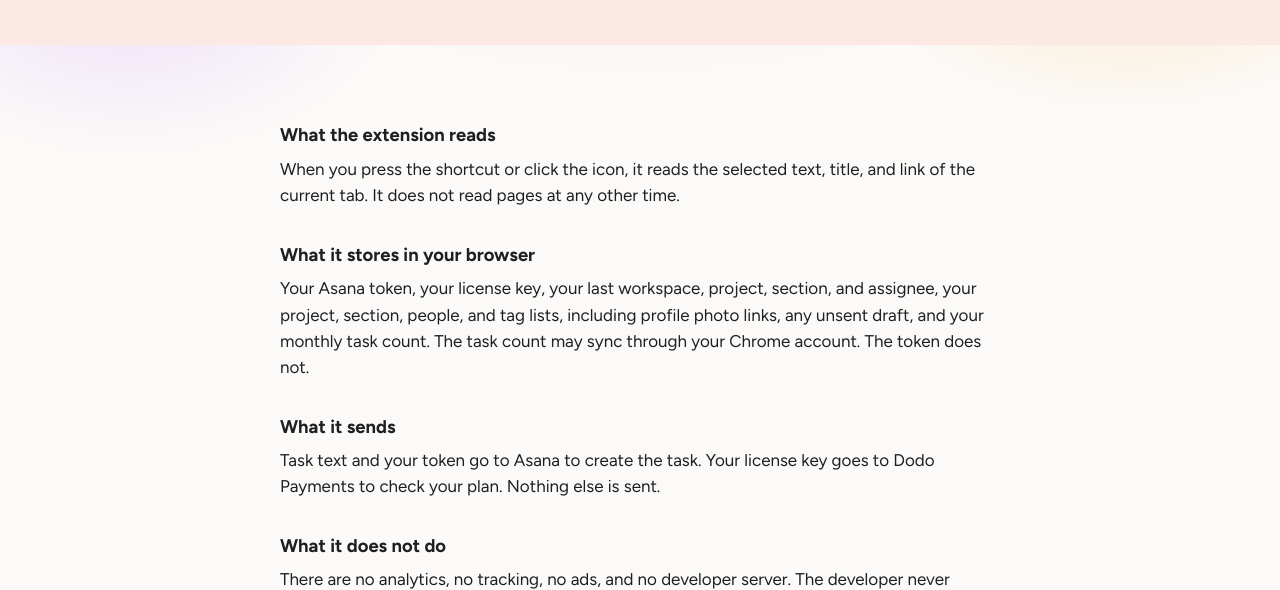
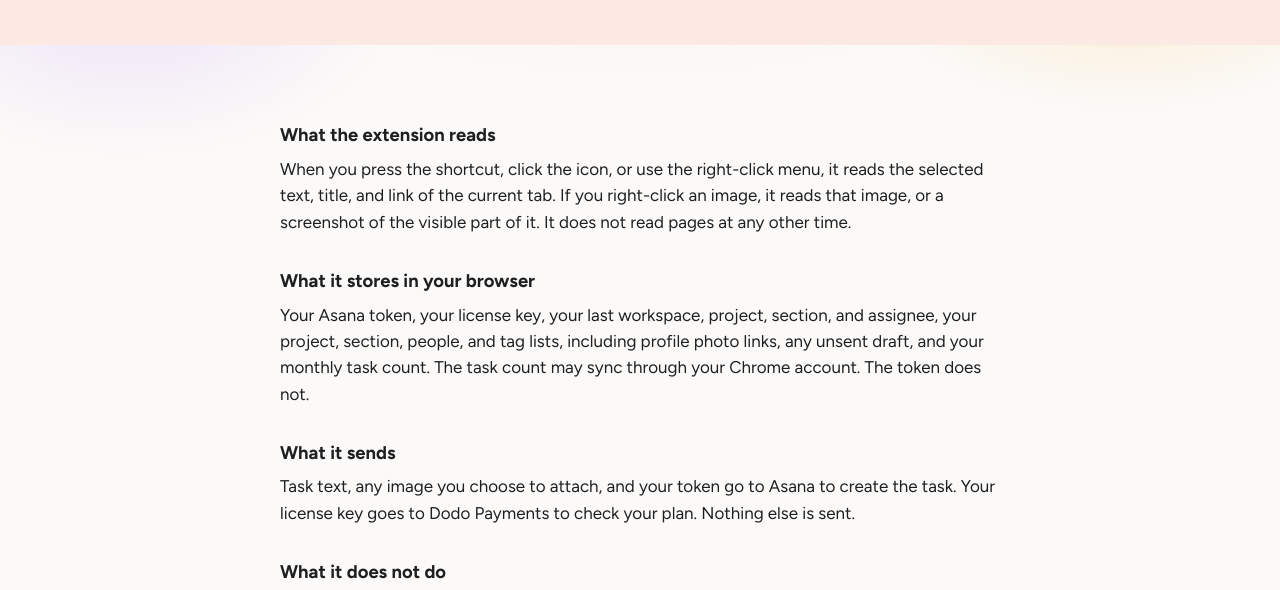
Before and after one commit to ravishxt/quick-task, a plain HTML site: page privacy.html in a window 1280 px wide. Shown: the part 215-805 px from the top of the page. Drawn offline with Linux system fonts and the light colour scheme.

Commit message:
docs: update privacy policy for image uploads

```diff
--- a/privacy.html
+++ b/privacy.html
@@ -23,13 +23,13 @@
 
   <main class="wrap policy">
     <h2>What the extension reads</h2>
-    <p>When you press the shortcut or click the icon, it reads the selected text, title, and link of the current tab. It does not read pages at any other time.</p>
+    <p>When you press the shortcut, click the icon, or use the right-click menu, it reads the selected text, title, and link of the current tab. If you right-click an image, it reads that image, or a screenshot of the visible part of it. It does not read pages at any other time.</p>
 
     <h2>What it stores in your browser</h2>
     <p>Your Asana token, your license key, your last workspace, project, section, and assignee, your project, section, people, and tag lists, including profile photo links, any unsent draft, and your monthly task count. The task count may sync through your Chrome account. The token does not.</p>
 
     <h2>What it sends</h2>
-    <p>Task text and your token go to Asana to create the task. Your license key goes to Dodo Payments to check your plan. Nothing else is sent.</p>
+    <p>Task text, any image you choose to attach, and your token go to Asana to create the task. Your license key goes to Dodo Payments to check your plan. Nothing else is sent.</p>
 
     <h2>What it does not do</h2>
     <p>There are no analytics, no tracking, no ads, and no developer server. The developer never receives your token or tasks. Your data is not sold or shared.</p>
```
